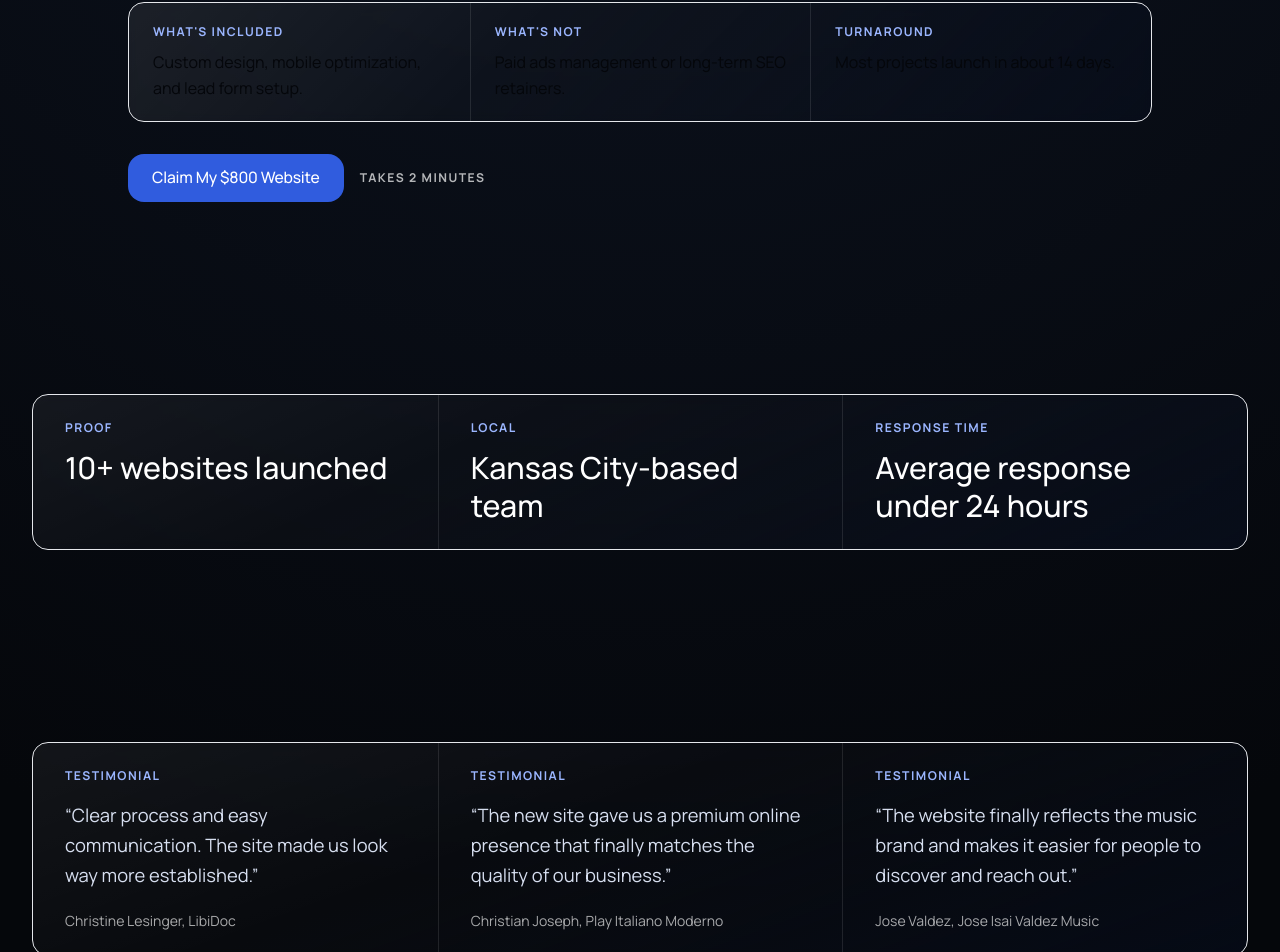
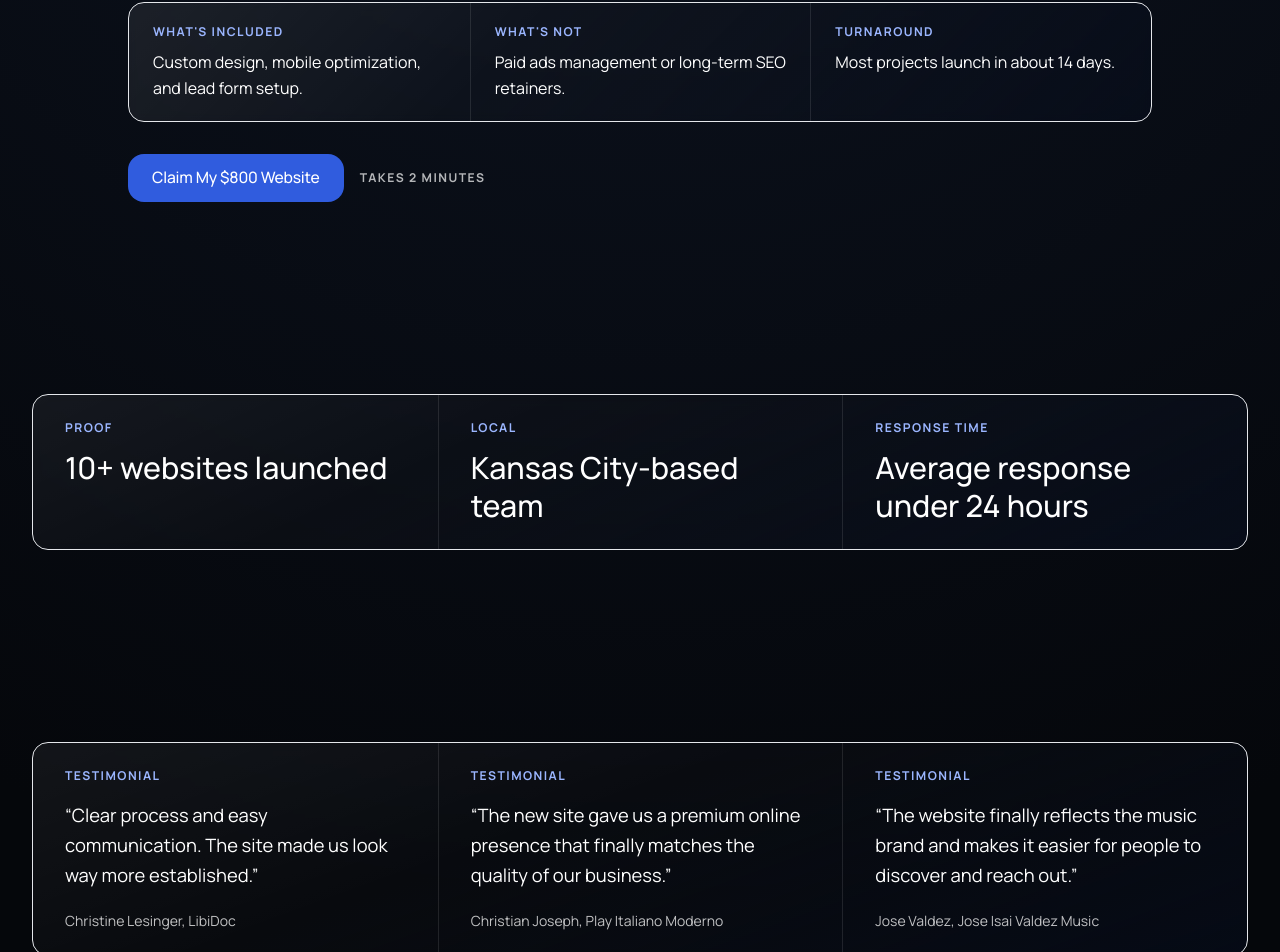
Before and after one commit to krcoffelt/HomeTown3, a Next.js app: page /website-offer-800 in a window 1280 px wide. Shown: the part 512-1464 px from the top of the page. Built offline with nearby package versions, Linux system fonts and the light colour scheme; no server answers.

Commit message:
Fix offer page text contrast for visibility

```diff
--- a/app/(site)/website-offer-800/page.tsx
+++ b/app/(site)/website-offer-800/page.tsx
@@ -38,19 +38,19 @@ export default function WebsiteOfferLandingPage() {
             <div className="grid md:grid-cols-3 md:divide-x md:divide-white/14">
               <div className="px-5 py-4 md:px-6 md:py-5">
                 <p className="section-eyebrow text-[#9bb6ff]">What&apos;s Included</p>
-                <p className="mt-2 text-base leading-relaxed text-white/92">
+                <p className="mt-2 text-base leading-relaxed text-white">
                   Custom design, mobile optimization, and lead form setup.
                 </p>
               </div>
               <div className="border-t border-white/10 px-5 py-4 md:border-t-0 md:px-6 md:py-5">
                 <p className="section-eyebrow text-[#9bb6ff]">What&apos;s Not</p>
-                <p className="mt-2 text-base leading-relaxed text-white/92">
+                <p className="mt-2 text-base leading-relaxed text-white">
                   Paid ads management or long-term SEO retainers.
                 </p>
               </div>
               <div className="border-t border-white/10 px-5 py-4 md:border-t-0 md:px-6 md:py-5">
                 <p className="section-eyebrow text-[#9bb6ff]">Turnaround</p>
-                <p className="mt-2 text-base leading-relaxed text-white/92">
+                <p className="mt-2 text-base leading-relaxed text-white">
                   Most projects launch in about 14 days.
                 </p>
               </div>
@@ -95,29 +95,29 @@ export default function WebsiteOfferLandingPage() {
           <div className="grid md:grid-cols-3 md:divide-x md:divide-white/12">
             <article className="px-6 py-6 md:px-8">
               <p className="section-eyebrow text-[#9bb6ff]">Testimonial</p>
-              <p className="mt-4 text-[1.15rem] leading-relaxed text-white/92">
+              <p className="mt-4 text-[1.15rem] leading-relaxed text-white">
                 &ldquo;Clear process and easy communication. The site made us look
                 way more established.&rdquo;
               </p>
-              <p className="mt-5 text-sm text-white/65">Christine Lesinger, LibiDoc</p>
+              <p className="mt-5 text-sm text-white/75">Christine Lesinger, LibiDoc</p>
             </article>
             <article className="border-t border-white/10 px-6 py-6 md:border-t-0 md:px-8">
               <p className="section-eyebrow text-[#9bb6ff]">Testimonial</p>
-              <p className="mt-4 text-[1.15rem] leading-relaxed text-white/92">
+              <p className="mt-4 text-[1.15rem] leading-relaxed text-white">
                 &ldquo;The new site gave us a premium online presence that finally
                 matches the quality of our business.&rdquo;
               </p>
-              <p className="mt-5 text-sm text-white/65">
+              <p className="mt-5 text-sm text-white/75">
                 Christian Joseph, Play Italiano Moderno
               </p>
             </article>
             <article className="border-t border-white/10 px-6 py-6 md:border-t-0 md:px-8">
               <p className="section-eyebrow text-[#9bb6ff]">Testimonial</p>
-              <p className="mt-4 text-[1.15rem] leading-relaxed text-white/92">
+              <p className="mt-4 text-[1.15rem] leading-relaxed text-white">
                 &ldquo;The website finally reflects the music brand and makes it easier
                 for people to discover and reach out.&rdquo;
               </p>
-              <p className="mt-5 text-sm text-white/65">
+              <p className="mt-5 text-sm text-white/75">
                 Jose Valdez, Jose Isai Valdez Music
               </p>
             </article>
```
